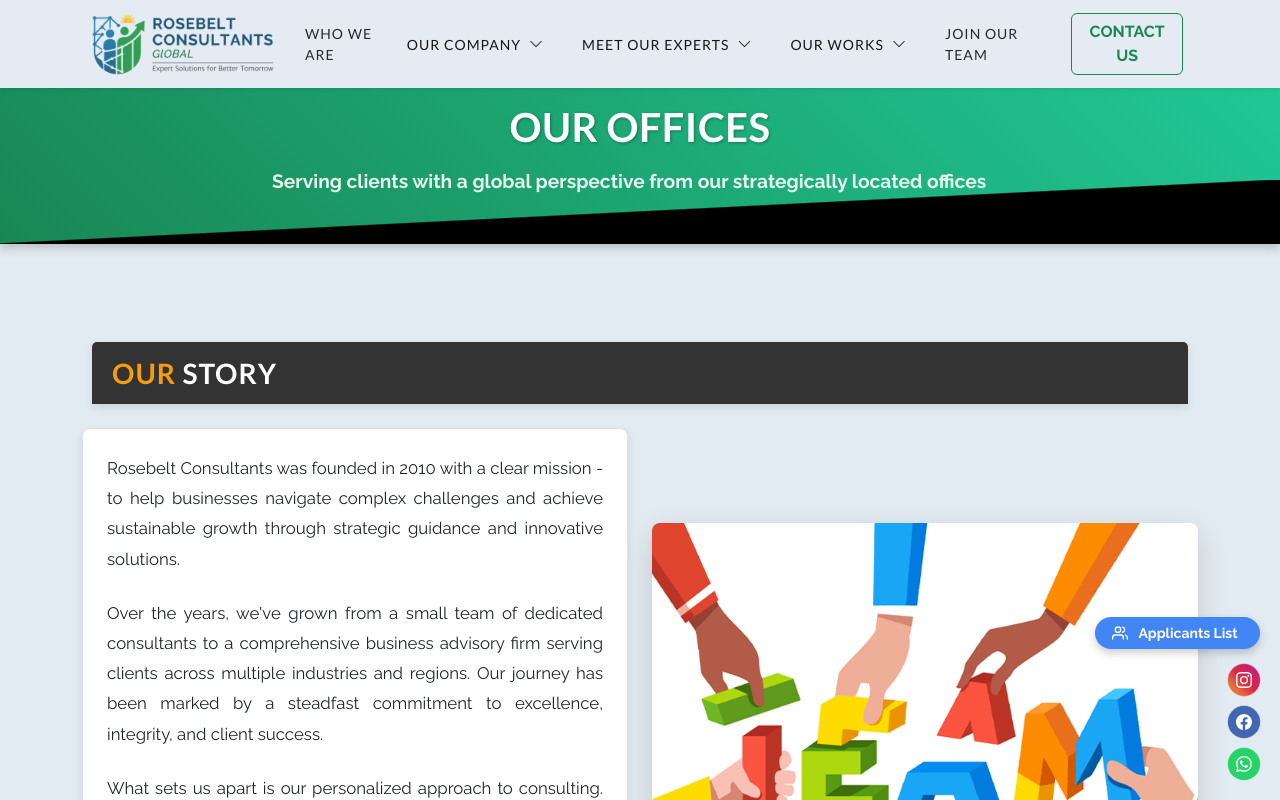
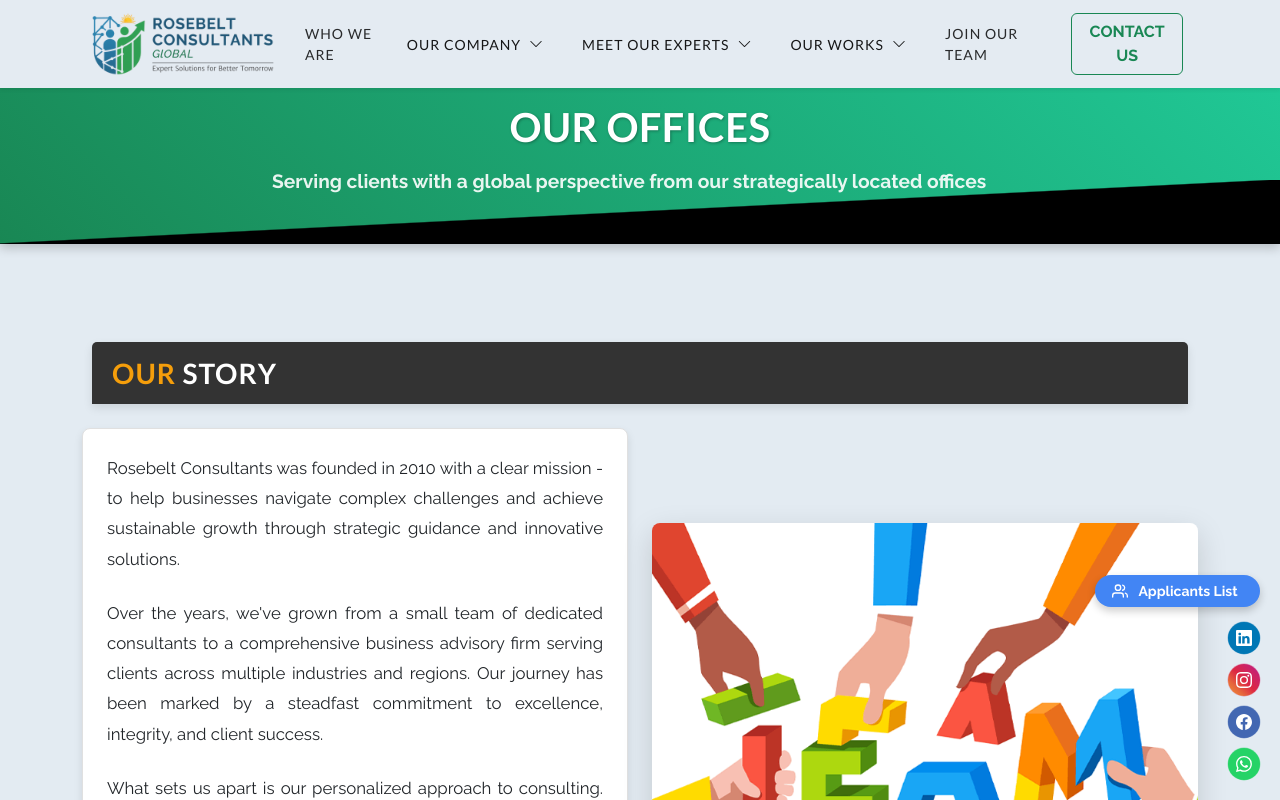
Before and after one commit to AmiriBaloch/RBC-Global, a React (Vite) app: page /our-company/locations in a window 1280 px wide. Shown: the top 800 px of the page. Built offline with nearby package versions, Linux system fonts and the light colour scheme.

Commit message:
linkedIn added

```diff
--- a/src/App.css
+++ b/src/App.css
@@ -394,9 +394,16 @@ body.modal-open {
     height: 32px !important; /* Further reduced from 40px */
   }
 
+  .linkedin-btn {
+    bottom: 146px !important; /* Positioned above Instagram button */
+    width: 32px !important;
+    height: 32px !important;
+  }
+
   .whatsapp-btn svg,
   .facebook-btn svg,
-  .instagram-btn svg {
+  .instagram-btn svg,
+  .linkedin-btn svg {
     width: 16px !important; /* Further reduced from 20px */
     height: 16px !important; /* Further reduced from 20px */
   }
--- a/src/App.jsx
+++ b/src/App.jsx
@@ -43,6 +43,7 @@ import ServicesData from './components/ServicesData';
 import WhatsAppButton from './components/WhatsAppButton';
 import FacebookButton from './components/FacebookButton';
 import InstagramButton from './components/InstagramButton';
+import LinkedInButton from './components/LinkedInButton';
 import SeeListButton from './components/SeeListButton';
 
 // Styles
@@ -383,6 +384,7 @@ function App() {
         <WhatsAppButton />
         <FacebookButton />
         <InstagramButton />
+        <LinkedInButton />
         <SeeListButton />
 
         {/* Announcements box */}
--- a/src/components/Footer.jsx
+++ b/src/components/Footer.jsx
@@ -1,7 +1,7 @@
 import React, { useState } from 'react';
 import { Container, Row, Col, Form, Button } from 'react-bootstrap';
 import { Link } from 'react-router-dom';
-import { FaFacebook, FaInstagram, FaWhatsapp, FaEnvelope, FaMapMarkerAlt, FaPhone } from 'react-icons/fa';
+import { FaFacebook, FaInstagram, FaWhatsapp, FaEnvelope, FaMapMarkerAlt, FaPhone, FaLinkedin } from 'react-icons/fa';
 import './Footer.css';
 
 const Footer = () => {
@@ -45,6 +45,9 @@ const Footer = () => {
                   </a>
                   <a href="https://wa.me/923051564945" target="_blank" rel="noopener noreferrer" className="social-icon">
                     <FaWhatsapp />
+                  </a>
+                  <a href="https://www.linkedin.com/company/rosebelt/posts/?feedView=all" target="_blank" rel="noopener noreferrer" className="social-icon">
+                    <FaLinkedin />
                   </a>
                 </div>
               </div>
--- /dev/null
+++ b/src/components/LinkedInButton.jsx
@@ -0,0 +1,82 @@
+import React, { useEffect } from 'react';
+
+const LinkedInButton = () => {
+  // LinkedIn company page URL
+  const linkedinUrl = 'https://www.linkedin.com/company/rosebelt/posts/?feedView=all';
+
+  useEffect(() => {
+    // Add CSS for the LinkedIn button when component mounts
+    const buttonStyle = document.createElement('style');
+    buttonStyle.innerHTML = `
+      .linkedin-btn:hover {
+        transform: scale(1.1);
+        box-shadow: 0 6px 12px rgba(0,0,0,0.4) !important;
+      }
+
+      /* Add animation for better visibility */
+      @keyframes pulse-li {
+        0% { box-shadow: 0 0 0 0 rgba(0, 119, 181, 0.5); }
+        70% { box-shadow: 0 0 0 10px rgba(0, 119, 181, 0); }
+        100% { box-shadow: 0 0 0 0 rgba(0, 119, 181, 0); }
+      }
+
+      .linkedin-btn {
+        animation: pulse-li 2s infinite;
+      }
+
+      /* Responsive styles for mobile */
+      @media (max-width: 576px) {
+        .linkedin-btn {
+          width: 35px !important;
+          height: 35px !important;
+          right: 15px !important;
+          bottom: 140px !important;
+        }
+
+        .linkedin-btn svg {
+          width: 16px !important;
+          height: 16px !important;
+        }
+      }
+    `;
+    document.head.appendChild(buttonStyle);
+
+    // Clean up when component unmounts
+    return () => {
+      document.head.removeChild(buttonStyle);
+    };
+  }, []);
+
+  return (
+    <a
+      href={linkedinUrl}
+      className="linkedin-btn"
+      target="_blank"
+      rel="noopener noreferrer"
+      aria-label="Visit our LinkedIn company page"
+      style={{
+        position: 'fixed',
+        bottom: '140px', // Positioned above Instagram button
+        right: '20px',
+        backgroundColor: '#0077B5', // LinkedIn blue
+        color: 'white',
+        borderRadius: '50%',
+        width: '45px',
+        height: '45px',
+        display: 'flex',
+        justifyContent: 'center',
+        alignItems: 'center',
+        boxShadow: '0 4px 8px rgba(0,0,0,0.3)',
+        zIndex: 1000,
+        transition: 'all 0.3s ease',
+        cursor: 'pointer'
+      }}
+    >
+      <svg xmlns="http://www.w3.org/2000/svg" width="22" height="22" fill="currentColor" viewBox="0 0 16 16">
+        <path d="M0 1.146C0 .513.526 0 1.175 0h13.65C15.474 0 16 .513 16 1.146v13.708c0 .633-.526 1.146-1.175 1.146H1.175C.526 16 0 15.487 0 14.854V1.146zm4.943 12.248V6.169H2.542v7.225h2.401zm-1.2-8.212c.837 0 1.358-.554 1.358-1.248-.015-.709-.52-1.248-1.342-1.248-.822 0-1.359.54-1.359 1.248 0 .694.521 1.248 1.327 1.248h.016zm4.908 8.212V9.359c0-.216.016-.432.08-.586.173-.431.568-.878 1.232-.878.869 0 1.216.662 1.216 1.634v3.865h2.401V9.25c0-2.22-1.184-3.252-2.764-3.252-1.274 0-1.845.7-2.165 1.193v.025h-.016a5.54 5.54 0 0 1 .016-.025V6.169h-2.4c.03.678 0 7.225 0 7.225h2.4z"/>
+      </svg>
+    </a>
+  );
+};
+
+export default LinkedInButton;
--- a/src/components/MobileNavSlider.css
+++ b/src/components/MobileNavSlider.css
@@ -202,6 +202,10 @@
   color: #25D366;
 }
 
+.nav-social-icon.linkedin i {
+  color: #0077B5;
+}
+
 /* Responsive adjustments */
 @media (max-width: 576px) {
   .mobile-nav-slider {
--- a/src/components/MobileNavSlider.jsx
+++ b/src/components/MobileNavSlider.jsx
@@ -309,6 +309,9 @@ const MobileNavSlider = ({
               <a href="https://wa.me/923051564945" target="_blank" rel="noopener noreferrer" className="nav-social-icon whatsapp">
                 <i className="bi bi-whatsapp"></i>
               </a>
+              <a href="https://www.linkedin.com/company/rosebelt/posts/?feedView=all" target="_blank" rel="noopener noreferrer" className="nav-social-icon linkedin">
+                <i className="bi bi-linkedin"></i>
+              </a>
             </div>
           </div>
         </div>
--- a/src/components/SeeListButton.jsx
+++ b/src/components/SeeListButton.jsx
@@ -27,14 +27,14 @@ const SeeListButton = () => {
       @media (max-width: 576px) {
         .see-list-btn {
           right: 15px !important;
-          bottom: 145px !important;
+          bottom: 185px !important; /* Moved higher up for mobile */
         }
       }
 
       /* Desktop alignment with other social buttons */
       @media (min-width: 992px) {
         .see-list-btn {
-          bottom: 146px !important;
+          bottom: 188px !important; /* Moved higher up for desktop */
           width: 32px !important;
           height: 32px !important;
         }
@@ -61,7 +61,7 @@ const SeeListButton = () => {
       aria-label="View Applicants List"
       style={{
         position: 'fixed',
-        bottom: '140px',
+        bottom: '180px', // Moved higher up to make room for LinkedIn button
         right: '20px',
         backgroundColor: '#4285f4', // Google blue color
         color: 'white',
--- a/src/components/SocialButtons.jsx
+++ b/src/components/SocialButtons.jsx
@@ -3,6 +3,7 @@ import { NavbarContext } from './Header';
 import InstagramButton from './InstagramButton';
 import FacebookButton from './FacebookButton';
 import WhatsAppButton from './WhatsAppButton';
+import LinkedInButton from './LinkedInButton';
 
 const SocialButtons = () => {
   const { expanded, isMobile } = useContext(NavbarContext);
@@ -21,6 +22,7 @@ const SocialButtons = () => {
       <InstagramButton />
       <FacebookButton />
       <WhatsAppButton />
+      <LinkedInButton />
     </div>
   );
 };
--- a/src/pages/ContactUsPage.jsx
+++ b/src/pages/ContactUsPage.jsx
@@ -79,6 +79,9 @@ const ContactUsPage = () => {
               </a>
               <a href="https://wa.me/923051564945" target="_blank" rel="noopener noreferrer" className="contact-icon me-3">
                 <i className="bi bi-whatsapp"></i>
+              </a>
+              <a href="https://www.linkedin.com/company/rosebelt/posts/?feedView=all" target="_blank" rel="noopener noreferrer" className="contact-icon me-3">
+                <i className="bi bi-linkedin"></i>
               </a>
               <a href="mailto:your.email@example.com" className="contact-icon">
                  <i className="bi bi-envelope-fill"></i>
```
Also changed, not shown: src/assets/35.png.
